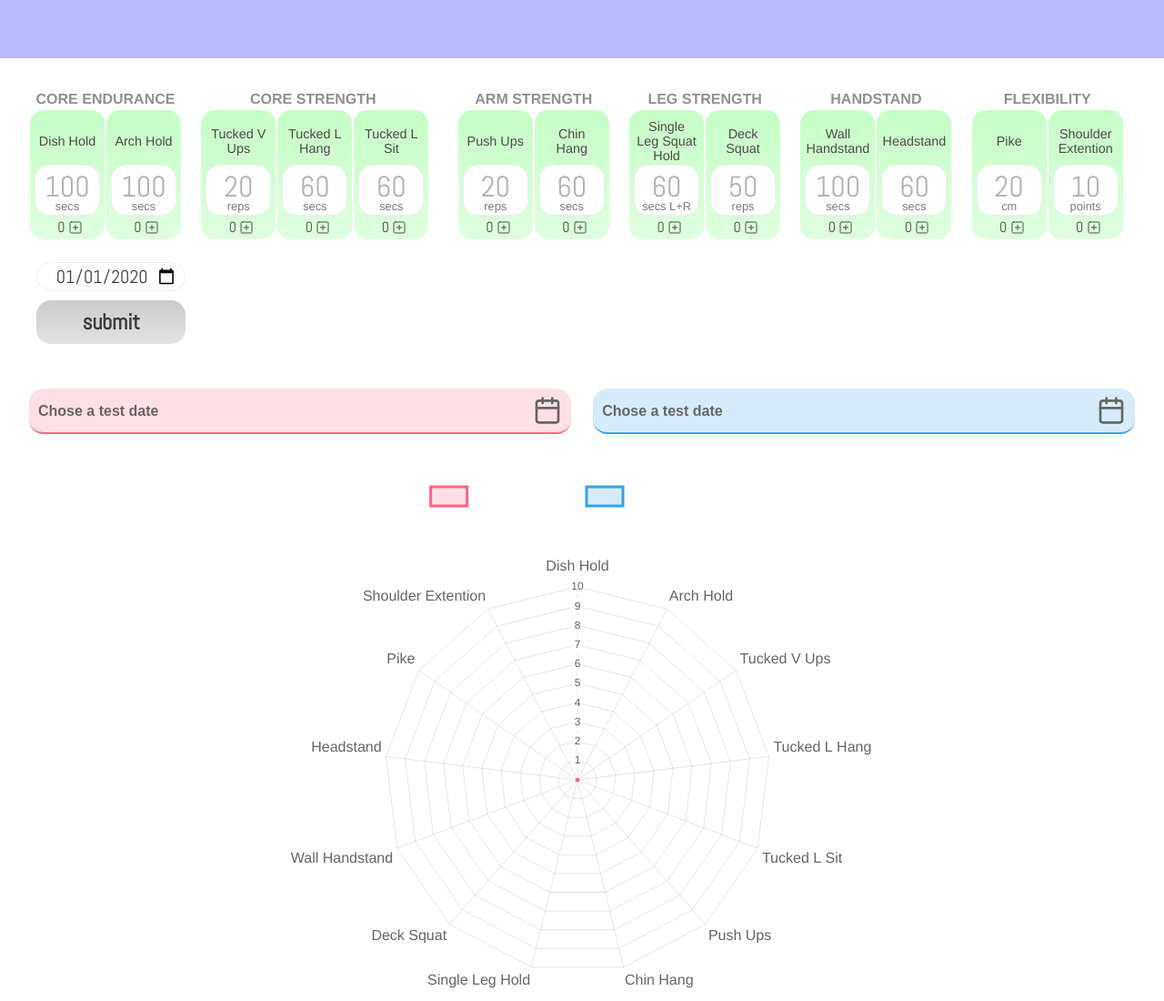
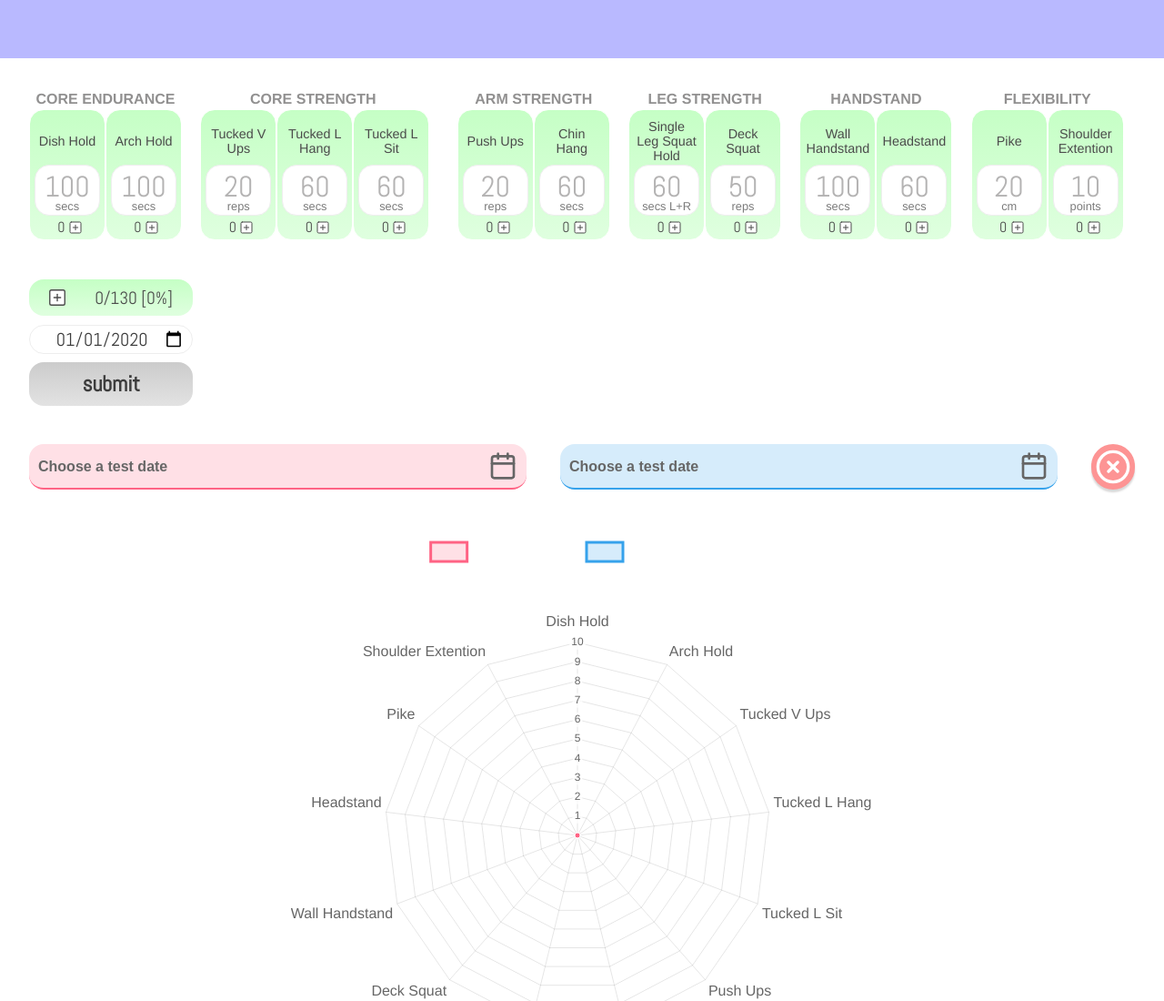
Before and after one commit to Cyber-Spud/gymnastics, a plain HTML site: page index.html in a window 1280 px wide. Shown: the top 1100 px of the page at 91% size. Drawn offline with Linux system fonts and the light colour scheme.

Commit message:
Added point total tally and a delete local storage menu option

```diff
--- a/index.html
+++ b/index.html
@@ -2,7 +2,11 @@
 <html lang="en">
   <head>
     <meta charset="utf-8" />
-    <meta name="viewport" content="width=device-width, initial-scale=1" viewport-fit="cover" />
+    <meta
+      name="viewport"
+      content="width=device-width, initial-scale=1"
+      viewport-fit="cover"
+    />
     <title>Gymnastics Profile Test</title>
     <link rel="stylesheet" href="style.css" />
   </head>
@@ -69,6 +73,25 @@
           </div>
         </div>
         <div class="input-container__final">
+          <div class="input-container-half" id="input-container-half__points">
+            <svg
+              xmlns="http://www.w3.org/2000/svg"
+              width="24"
+              height="24"
+              viewBox="0 0 24 24"
+              fill="none"
+              stroke="currentColor"
+              stroke-width="1.5"
+              stroke-linecap="round"
+              stroke-linejoin="round"
+              class="feather feather-plus-square"
+            >
+              <rect x="3" y="3" width="18" height="18" rx="2" ry="2"></rect>
+              <line x1="12" y1="8" x2="12" y2="16"></line>
+              <line x1="8" y1="12" x2="16" y2="12"></line>
+            </svg>
+            <p id="total-score"></p>
+          </div>
           <input
             class="input-container-half"
             id="input-container-half__date"
@@ -91,10 +114,7 @@
             class="test-date-selector"
             id="test-date-selector__first"
           >
-            <option value="">Chose a test date</option>
-            <!-- <option value="0">December 2018</option>
-            <option value="1">March 2019</option>
-            <option value="2">December 2020</option> -->
+            <option value="">Choose a test date</option>
           </select>
           <div class="select-icon" id="select-icon__first">
             <!-- svg calander image by feathericons https://github.com/feathericons -->
@@ -117,14 +137,13 @@
             </svg>
           </div>
         </div>
-
         <div class="dropdown-container">
           <select
             name="test-dates"
             class="test-date-selector"
             id="test-date-selector__second"
           >
-            <option value="">Chose a test date</option>
+            <option value="">Choose a test date</option>
             <!-- <option value="0">December 2018</option>
             <option value="1">March 2019</option>
             <option value="2">December 2020</option> -->
@@ -150,6 +169,34 @@
             </svg>
           </div>
         </div>
+        <div class="dropdown-container" id="dropdown-container__delete">
+          <select
+            name="test-dates"
+            class="test-date-selector"
+            id="test-date-selector__delete"
+          >
+            <option value="">Delete stored results</option>
+          </select>
+          <div class="select-icon" id="select-icon__delete">
+            <!-- svg image by feathericons https://github.com/feathericons -->
+            <svg
+              xmlns="http://www.w3.org/2000/svg"
+              width="40"
+              height="40"
+              viewBox="0 0 24 24"
+              fill="none"
+              stroke="currentColor"
+              stroke-width="2"
+              stroke-linecap="round"
+              stroke-linejoin="round"
+              class="icon"
+            >
+              <circle cx="12" cy="12" r="10"></circle>
+              <line x1="15" y1="9" x2="9" y2="15"></line>
+              <line x1="9" y1="9" x2="15" y2="15"></line>
+            </svg>
+          </div>
+        </div>
       </div>
       <div class="graph-container__wrapper">
         <div class="graph-container__exercises">
--- a/shared.js
+++ b/shared.js
@@ -11,6 +11,7 @@ const ctx1 = document.getElementById("chart__exercises").getContext("2d");
 const ctx2 = document.getElementById("chart__domain").getContext("2d");
 
 let nullData = new Array(13).fill(0, 0, 13);
+
 
 // Preset student scores for demo purposes
 let webInput = [];
@@ -128,11 +129,15 @@ for (domain in beginnerProfileTest) {
   beginnerProfileTest[domain].forEach(x => beginnerProfileTestArray.push(x))
 }
 
-// Adds input container + children to the DOM using data from the selected profile test
-
 const inputContainer = document.getElementsByClassName("input-container")
 const inputContainerDataEntry = document.getElementsByClassName("input-container__data-entry");
 const pointsParagraph = document.getElementsByClassName("points");
+
+
+
+
+
+// Adds input container + children to the DOM using data from the selected profile test
 
 for (let l = 0; l < inputContainer.length; l++) {
   let input = document.createElement('input');
@@ -157,19 +162,22 @@ for (let l = 0; l < inputContainer.length; l++) {
 
   input.addEventListener('change', () => {
     const score = parseInt(input.value);
-    console.log(score)
     let points = Math.floor(score / input.max * 10);
     if (points < 0) points = 0;
     else if (points > 10) points = 10;
 
     pointsParagraph[l].innerHTML = points;
     pointsParagraph[l].valueAsNumber = points;
+
+    totalScoreHandler(l);
+
   });
 
   svgDiv.className = "points-icon__container";
-  svgDiv.innerHTML = (`<svg xmlns="http://www.w3.org/2000/svg" width="16" height="16" viewBox="0 0 24 24" fill="none" stroke="currentColor" stroke-width="1.5" stroke-linecap="round" stroke-linejoin="round" class="feather feather-plus-square"><rect x="3" y="3" width="18" height="18" rx="2" ry="2"></rect><line x1="12" y1="8" x2="12" y2="16"></line><line x1="8" y1="12" x2="16" y2="12"></line></svg>`);
+  svgDiv.innerHTML = (`<svg xmlns="http://www.w3.org/2000/svg" width="16" height="16" viewBox="0 0 24 24" fill="white" stroke="currentColor" stroke-width="1.5" stroke-linecap="round" stroke-linejoin="round" class="feather feather-plus-square"><rect x="3" y="3" width="18" height="18" rx="2" ry="2"></rect><line x1="12" y1="8" x2="12" y2="16"></line><line x1="8" y1="12" x2="16" y2="12"></line></svg>`);
 
   pPoints.innerHTML = "0";
+  pPoints.valueAsNumber = 0;
   pPoints.className = "points";
 
   label.for = input.id;
@@ -181,6 +189,27 @@ for (let l = 0; l < inputContainer.length; l++) {
   inputContainerDataEntry[l].append(svgDiv);
   inputContainerDataEntry[l].append(pPoints);
 }
+
+
+// Calculates total score
+
+const totalScorePElement = document.getElementById("total-score");
+totalScorePElement.innerHTML = "0/130 [0%]"
+
+const totalScoreHandler = (index) => {
+  let totalScore = 0;
+  for (let o = 0; o < inputContainer.length; o++) {
+    totalScore += pointsParagraph[o].valueAsNumber;
+  }
+  console.log("Total score = " + totalScore);
+
+  let totalScorePercent = parseInt(totalScore/130*100);
+  console.log(totalScorePercent)
+
+  totalScorePElement.innerHTML = totalScore+"/130 " + " [" + totalScorePercent + "%]";
+
+};
+
 
 // Calculates label font size and layout with responsive functionality
 
@@ -256,9 +285,20 @@ for (let j = 0; j < localStorage.inputIndex; j++) {
     }
   }
 
+  let dateSelectDelete = document.getElementById("test-date-selector__delete");
+
+  for (let j = 3; j < localStorage.inputIndex; j++) {
+    for (let k = 0; k < 1; k++) {
+      let menuOption = document.createElement("option");
+      menuOption.value = j;
+      menuOption.text = webInput[j][1];
+      dateSelectDelete.add(menuOption);
+    }
+  }
 // Handler to change graph visuals after dropdown menu change
 const graphChange0 = () => graphChangeHandler(0);
 const graphChange1 = () => graphChangeHandler(1);
+
 
 const graphChangeHandler = (graphIndex) => {
   let dateIndexNum = dateSelect[graphIndex].value;
@@ -273,6 +313,15 @@ const graphChangeHandler = (graphIndex) => {
   myChartExercises.update();
   myChartDomain.update();
 };
+
+const deleteLocalStorage = () => {
+  let deleteIndexNum = dateSelectDelete.value;
+  alert(deleteIndexNum);
+  localStorage.removeItem(("date"+deleteIndexNum).toString());
+  localStorage.removeItem(("results"+deleteIndexNum).toString());
+  localStorage.inputIndex = (Number(localStorage.inputIndex)-1).toString()
+  location.reload()
+}
 
 // Converts user input of individual exercises into the exercise domains (Core Endurance, Flexibility, etc...)
 
@@ -434,3 +483,4 @@ let myChartDomain = new Chart(ctx2, {
 
 dateSelect[0].onchange = graphChange0;
 dateSelect[1].onchange = graphChange1;
+dateSelectDelete.onchange = deleteLocalStorage
--- a/style.css
+++ b/style.css
@@ -106,7 +106,6 @@ body {
     background: linear-gradient(0deg, rgba(150,255,150,0.3) 0%, rgba(150,255,150,0.4) 39%, rgba(150,255,150,0.55) 100%);
     border: 1px solid rgb(255, 255, 255);
     border-radius: 1rem;
-    /* box-shadow: 3px 3px 2px rgba(128, 128, 128, 0.308); */
     width: 5.25rem;
     transition: box-shadow 0.2s, transform 0.2s;
     align-items: center;
@@ -230,9 +229,9 @@ input:focus {
 .input-container__final {
     display: flex;
     flex-direction: column;
-    justify-content: end;
-    height: 100%;
-    padding: 0.5rem;
+    justify-content: space-evenly;
+    min-height: 11rem;
+
     /* background: linear-gradient(0deg, rgba(150,255,150,0.3) 0%, rgba(150,255,150,0.4) 39%, rgba(150,255,150,0.55) 100%);  */
     /* border: 1px solid rgb(238, 238, 238); */
     border-radius: 1rem;
@@ -240,6 +239,44 @@ input:focus {
     min-width: 5.5rem;
     grid-column-end: span 2;
     transition: box-shadow 0.2s, transform 0.2s;
+}
+
+#input-container-half__points {
+    display: flex;
+    flex-direction: row;
+    justify-content: space-around;
+    align-content: center;
+    width: 100%;
+    height: 2.5rem;
+    border-radius: 1rem;
+    margin-top: 1.1rem;
+    background: linear-gradient(0deg, rgba(150,255,150,0.3) 0%, rgba(150,255,150,0.4) 39%, rgba(150,255,150,0.55) 100%);
+
+
+}
+
+#input-container-half__points > * {
+    display: inline-block;
+
+}
+
+#input-container-half__points > svg {
+    height: 100%;
+    margin-left: 5px;
+    padding: 1px;
+    color:rgb(75, 75, 75);
+    fill: white;
+
+}
+
+#input-container-half__points > p {
+    margin: 0;
+    padding-top: 0.5rem;
+    padding-right: 0.5rem;
+    font-family: 'Abel', sans-serif;
+    font-size: 1.2rem;
+    color:rgb(75, 75, 75);
+
 }
 
 .input-container:hover,
@@ -259,6 +296,7 @@ input:focus {
     padding-left: 25px;
     padding-bottom: 0px;
     line-height: normal;
+    margin: 0;
 }
 
 @media all and (-webkit-min-device-pixel-ratio:0) and (min-resolution: .001dpcm) {
@@ -277,6 +315,7 @@ input:focus {
     text-align: center;
     border: none;
     padding-top: 8px;
+    margin: 0;
 }
 
 #input-container-half__submit:focus {
@@ -293,6 +332,11 @@ input:focus {
     width: 100%;
     position: relative;
   }
+
+#dropdown-container__delete {
+    width: 3rem;
+
+}
 
 select {
    width: 100%;
@@ -321,6 +365,28 @@ select {
 #test-date-selector__second {
     background-color: rgba(54, 162, 235, 0.2);
     border-bottom: 2px solid rgb(54, 162, 235);
+}
+
+#test-date-selector__delete {
+    background-color: rgb(253, 148, 148);
+    box-shadow: 0px 3px 2px rgba(128, 128, 128, 0.308);
+    border-bottom: none;
+    width: 100%;
+    border-radius: 5rem;
+    margin: 0.5rem;
+}
+
+#test-date-selector__delete ~ .select-icon {
+    padding: 0;
+    width: 2.5rem;
+    height: 2.5rem;
+    left: 4px;
+    top: 5px;
+    margin: 0.5rem;
+}
+
+#select-icon__delete svg {
+    color: white;
 }
 
 /* For IE <= 11 */
@@ -375,6 +441,13 @@ select:focus {
     color: white;
 }
 
+#test-date-selector__delete:hover,
+#test-date-selector__delete:focus {
+    background-color: white;
+    color: black;
+    box-shadow: none;
+}
+
 
 select:hover ~ .select-icon,
 select:focus ~ .select-icon {
@@ -392,6 +465,7 @@ select:focus ~ #select-icon__second {
     background-color: rgb(54, 162, 235);
 }
 
+
 select:hover ~ .select-icon svg.icon,
 select:focus ~ .select-icon svg.icon {
     color: white;
@@ -400,6 +474,11 @@ select:focus ~ .select-icon svg.icon {
 select:hover ~ #select-icon__first svg.icon,
 select:focus ~ #select-icon__first svg.icon {
     fill: rgb(255, 99, 132);
+}
+
+select:hover ~ #select-icon__delete svg.icon,
+select:focus ~ #select-icon__delete svg.icon {
+    color: rgb(253, 148, 148);
 }
 
 .footer {
@@ -424,11 +503,16 @@ select:focus ~ #select-icon__first svg.icon {
     }
 
     .dropdown-container {
-        width: 49%;
+        width: 45%;
     }
 
     select {
         border-radius: 1rem;
+    }
+
+    #test-date-selector__delete,
+    #test-date-selector__delete ~ .select-icon {
+        margin: 0;
     }
 }
 
```
Lines whose indentation alone changed are shown as unchanged.
